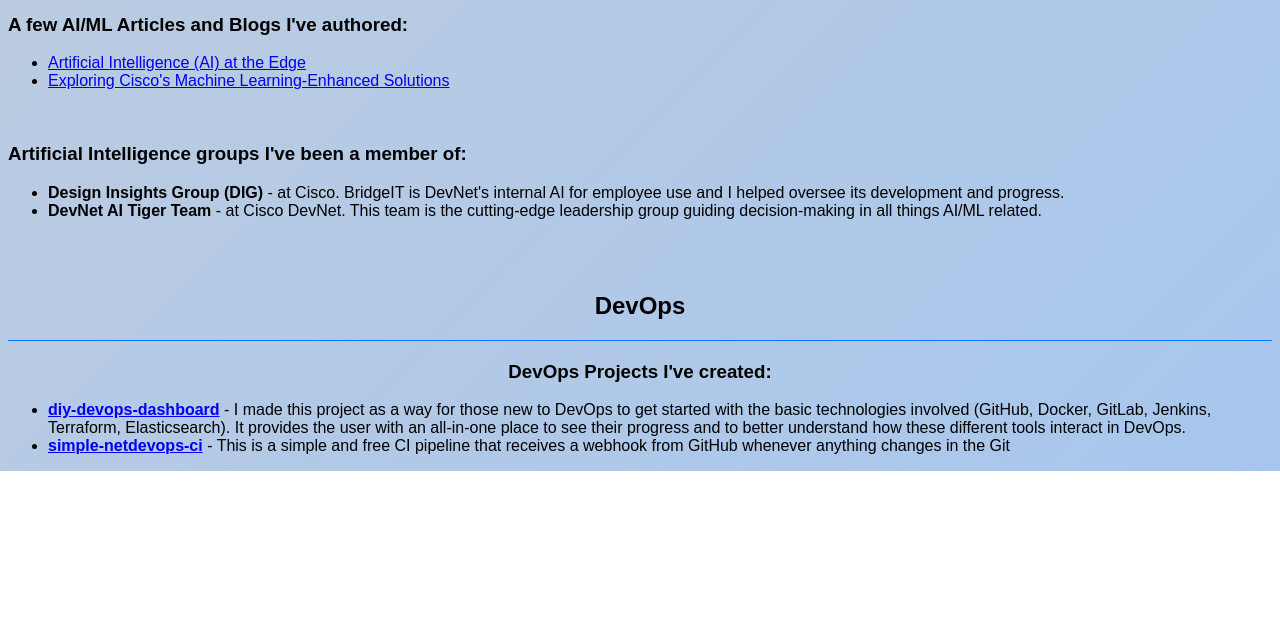
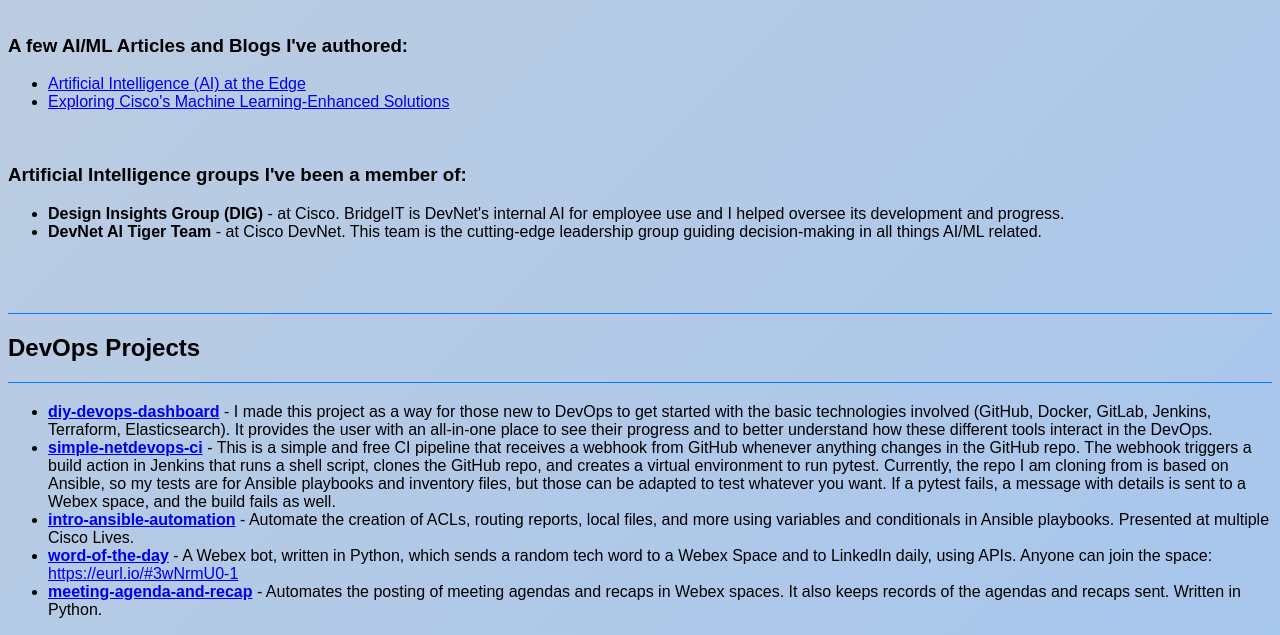
Before and after one commit to xanderstevenson/xanderstevenson.github.io, a plain HTML site: page index.html in a window 1280 px wide. Shown: the part 2062-2697 px from the top of the page. Before the commit the page ends 2533 px from the top, so only its background shows below. Drawn offline with Linux system fonts and the light colour scheme.

Commit message:
Update index.html

```diff
--- a/index.html
+++ b/index.html
@@ -103,6 +103,7 @@
 
 <div id="ai">
     <h2 align="center">Artificial Intelligence and Machine Learning samples</h2>
+    <hr>
 
     <p>I've made it a priority to study AI and ML and apply it as needed to my work and personal projects. I've shared this knowledge and experience with others, so they too can take their AI/ML skills to the next level.</p>
 
@@ -150,14 +151,24 @@
 <br>
 <br>
 
-<div id="devops">
-    <h2 align="center">DevOps</h2>
-    <hr>
+<hr>
+<h2>DevOps Projects</h2>
+<hr>
 
-    <h3 align="center">DevOps Projects I've created:</h3>
-    <ul>
-        <li>
-            <strong><a href="https://github.com/xanderstevenson/diy-devops-dashboard">diy-devops-dashboard</a></strong> - I made this project as a way for those new to DevOps to get started with the basic technologies involved (GitHub, Docker, GitLab, Jenkins, Terraform, Elasticsearch). It provides the user with an all-in-one place to see their progress and to better understand how these different tools interact in DevOps.
-        </li>
-        <li>
-            <strong><a href="https://github.com/xanderstevenson/simple-netdevops-ci">simple-netdevops-ci</a></strong> - This is a simple and free CI pipeline that receives a webhook from GitHub whenever anything changes in the Git
+<ul>
+    <li>
+        <strong><a href="https://github.com/xanderstevenson/diy-devops-dashboard">diy-devops-dashboard</a></strong> - I made this project as a way for those new to DevOps to get started with the basic technologies involved (GitHub, Docker, GitLab, Jenkins, Terraform, Elasticsearch). It provides the user with an all-in-one place to see their progress and to better understand how these different tools interact in the DevOps.
+    </li>
+    <li>
+        <strong><a href="https://github.com/xanderstevenson/simple-netdevops-ci">simple-netdevops-ci</a></strong> - This is a simple and free CI pipeline that receives a webhook from GitHub whenever anything changes in the GitHub repo. The webhook triggers a build action in Jenkins that runs a shell script, clones the GitHub repo, and creates a virtual environment to run pytest. Currently, the repo I am cloning from is based on Ansible, so my tests are for Ansible playbooks and inventory files, but those can be adapted to test whatever you want. If a pytest fails, a message with details is sent to a Webex space, and the build fails as well.
+    </li>
+    <li>
+        <strong><a href="https://github.com/xanderstevenson/intro-ansible-automation">intro-ansible-automation</a></strong> - Automate the creation of ACLs, routing reports, local files, and more using variables and conditionals in Ansible playbooks. Presented at multiple Cisco Lives.
+    </li>
+    <li>
+        <strong><a href="https://github.com/xanderstevenson/word-of-the-day">word-of-the-day</a></strong> - A Webex bot, written in Python, which sends a random tech word to a Webex Space and to LinkedIn daily, using APIs. Anyone can join the space: <a href="https://eurl.io/#3wNrmU0-1">https://eurl.io/#3wNrmU0-1</a>
+    </li>
+    <li>
+        <strong><a href="https://github.com/xanderstevenson/meeting-agenda-and-recap">meeting-agenda-and-recap</a></strong> - Automates the posting of meeting agendas and recaps in Webex spaces. It also keeps records of the agendas and recaps sent. Written in Python.
+    </li>
+</ul>
```
